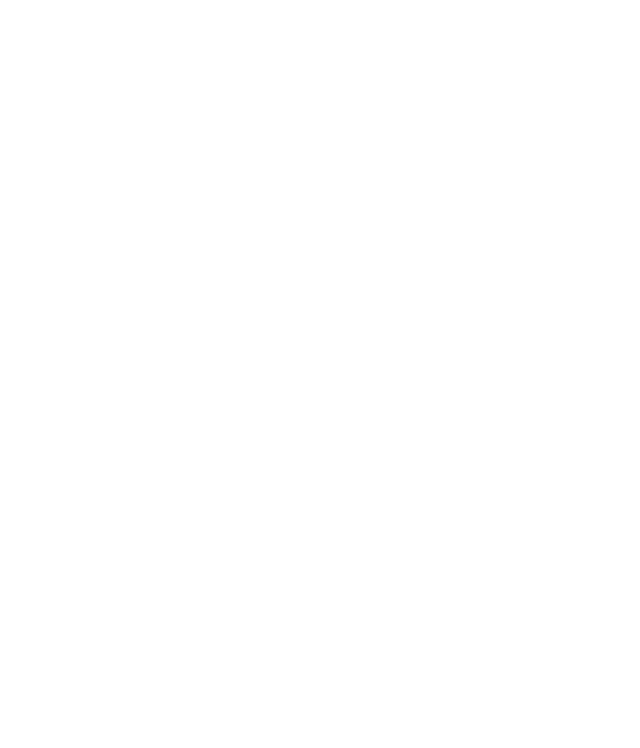
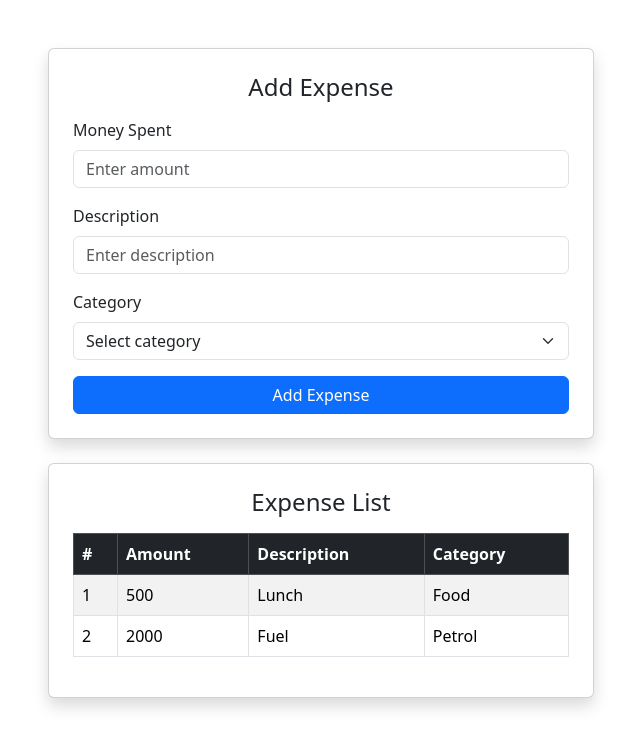
Before and after one commit to KunalSingh2001/expenses-traker-02, a React (Create React App) app: page /frontend in a window 1280 px wide. Shown: the top 748 px of the page, without its empty margins (319-959 px from the left). Built offline with nearby package versions, Linux system fonts and the light colour scheme; sample sign-in values are in the browser's storage.

Commit message:
implement the add expensess functionality

```diff
--- a/src/App.js
+++ b/src/App.js
@@ -4,12 +4,16 @@ import Register from "./components/auth/Register";
 import Login from "./components/auth/Login";
 import Dashboard from "./components/pages/Dashboard";
 import Profile from "./components/pages/Profile";
+import Frontend from "./components/pages/Frontend";
 import ForgetPassword from "./components/auth/ForgetPassword";
 import { BrowserRouter as Router, Switch, Route, Redirect } from "react-router-dom";
 import { AuthContext } from "./components/context/AuthContext";
 
 function App() {
-  const { token } = useContext(AuthContext);
+  const { token, loading  } = useContext(AuthContext);
+  if (loading) {
+    return <div className="text-center mt-5">Loading...</div>;
+  }
   return (
     <Router>
       <Switch>
@@ -19,15 +23,16 @@ function App() {
         <Route path="/register" exact component={Register} />
         <Route path="/forgot-password" exact component={ForgetPassword} />
         <Route path="/login" exact component={Login} />
-        <Route path='/dashboard'>
-          {token &&
-            <Dashboard />
-          }
+
+        <Route path="/dashboard" exact>
+          {token ? <Dashboard /> : <Redirect to="/login" />}
         </Route>
-        <Route path='/profile'>
-          {token &&
-            <Profile />
-          }
+
+        <Route path="/profile" exact>
+          {token ? <Profile /> : <Redirect to="/login" />}
+        </Route>
+        <Route path="/frontend" exact>
+          {token ? <Frontend /> : <Redirect to="/login" />}
         </Route>
       </Switch>
     </Router>
--- a/src/components/context/AuthContext.js
+++ b/src/components/context/AuthContext.js
@@ -3,12 +3,14 @@ const AuthContext = createContext();
 const AuthProvider = ({ children }) => {
     const [token, setToken] = useState(null);
     const [isLogin, setIsLogin] = useState(null);
+    const [loading, setLoading] = useState(true);
     useEffect(() => {
-        const savedToken = localStorage.getItem('token');
+        const savedToken = localStorage.getItem("token");
         if (savedToken) {
             setToken(savedToken);
         }
-    })
+        setLoading(false); // mark as finished checking
+    }, []);
 
     const setLoginHandler = (data) => {
         localStorage.setItem('token', data.idToken);
@@ -26,7 +28,7 @@ const AuthProvider = ({ children }) => {
     }
 
     return (
-        <AuthContext.Provider value={{ token, isLogin, setLoginHandler, logoutHandler }}>
+        <AuthContext.Provider value={{ token, isLogin, setLoginHandler, logoutHandler, loading  }}>
             {children}
         </AuthContext.Provider>
     )
--- /dev/null
+++ b/src/components/pages/Frontend.js
@@ -0,0 +1,93 @@
+import React from 'react';
+
+function Frontend() {
+    return (
+        <div className="container py-5">
+            <div className="row justify-content-center">
+                <div className="col-md-6">
+                    {/* Expense Form */}
+                    <div className="card shadow p-4 mb-4">
+                        <h4 className="text-center mb-3">Add Expense</h4>
+                        <form>
+                            <div className="mb-3">
+                                <label htmlFor="amount" className="form-label">
+                                    Money Spent
+                                </label>
+                                <input
+                                    type="number"
+                                    className="form-control"
+                                    id="amount"
+                                    placeholder="Enter amount"
+                                    required
+                                />
+                            </div>
+
+                            <div className="mb-3">
+                                <label htmlFor="description" className="form-label">
+                                    Description
+                                </label>
+                                <input
+                                    type="text"
+                                    className="form-control"
+                                    id="description"
+                                    placeholder="Enter description"
+                                    required
+                                />
+                            </div>
+
+                            <div className="mb-3">
+                                <label htmlFor="category" className="form-label">
+                                    Category
+                                </label>
+                                <select id="category" className="form-select" required>
+                                    <option value="">Select category</option>
+                                    <option value="Food">Food</option>
+                                    <option value="Petrol">Petrol</option>
+                                    <option value="Salary">Salary</option>
+                                    <option value="Entertainment">Entertainment</option>
+                                    <option value="Shopping">Shopping</option>
+                                </select>
+                            </div>
+
+                            <div className="d-grid">
+                                <button type="submit" className="btn btn-primary">
+                                    Add Expense
+                                </button>
+                            </div>
+                        </form>
+                    </div>
+
+                    <div className="card shadow p-4">
+                        <h4 className="text-center mb-3">Expense List</h4>
+                        <table className="table table-bordered table-striped">
+                            <thead className="table-dark">
+                                <tr>
+                                    <th>#</th>
+                                    <th>Amount</th>
+                                    <th>Description</th>
+                                    <th>Category</th>
+                                </tr>
+                            </thead>
+                            <tbody>
+                                <tr>
+                                    <td>1</td>
+                                    <td>500</td>
+                                    <td>Lunch</td>
+                                    <td>Food</td>
+                                </tr>
+                                <tr>
+                                    <td>2</td>
+                                    <td>2000</td>
+                                    <td>Fuel</td>
+                                    <td>Petrol</td>
+                                </tr>
+                            </tbody>
+                        </table>
+                    </div>
+                </div>
+            </div>
+        </div>
+    );
+}
+
+export default Frontend;
```
